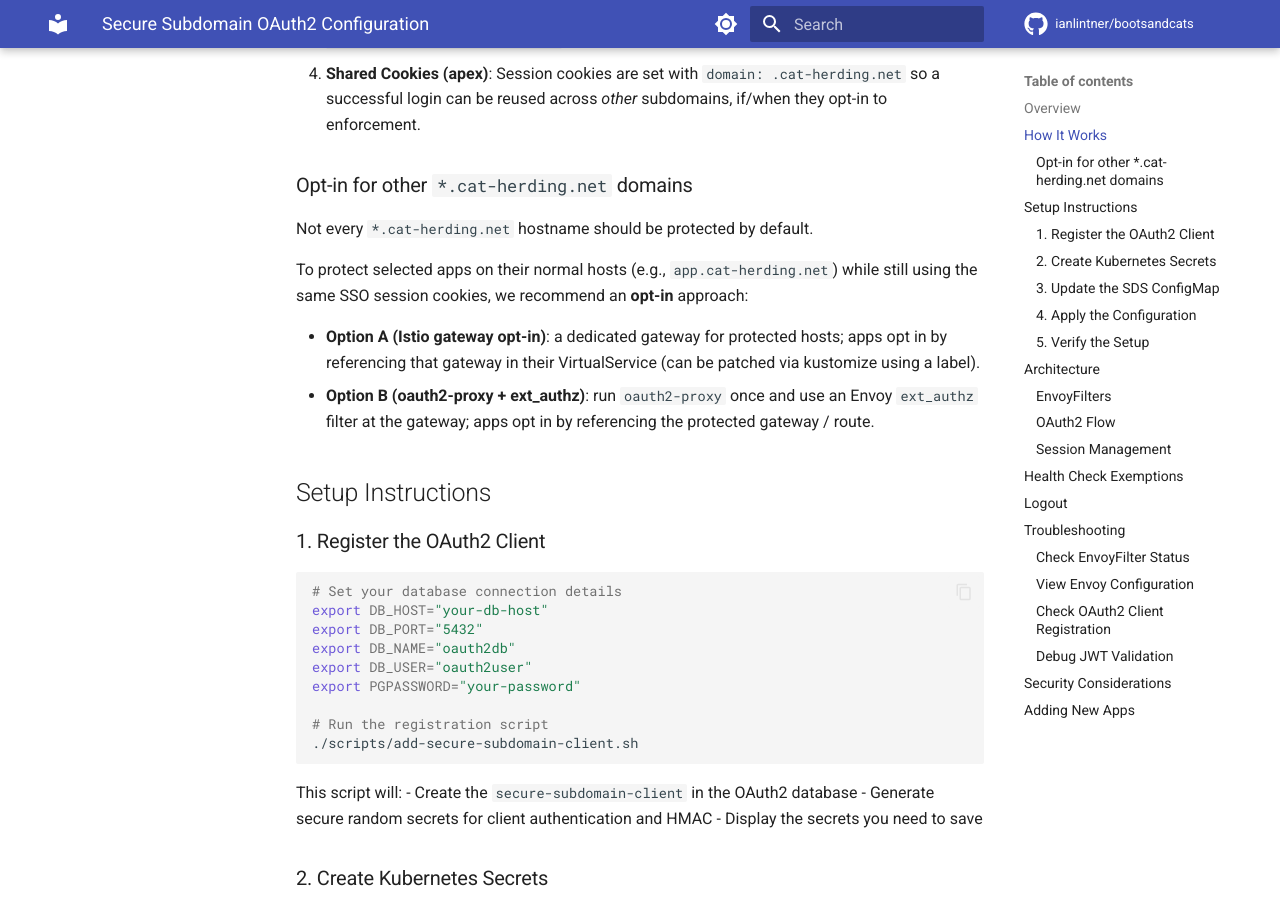
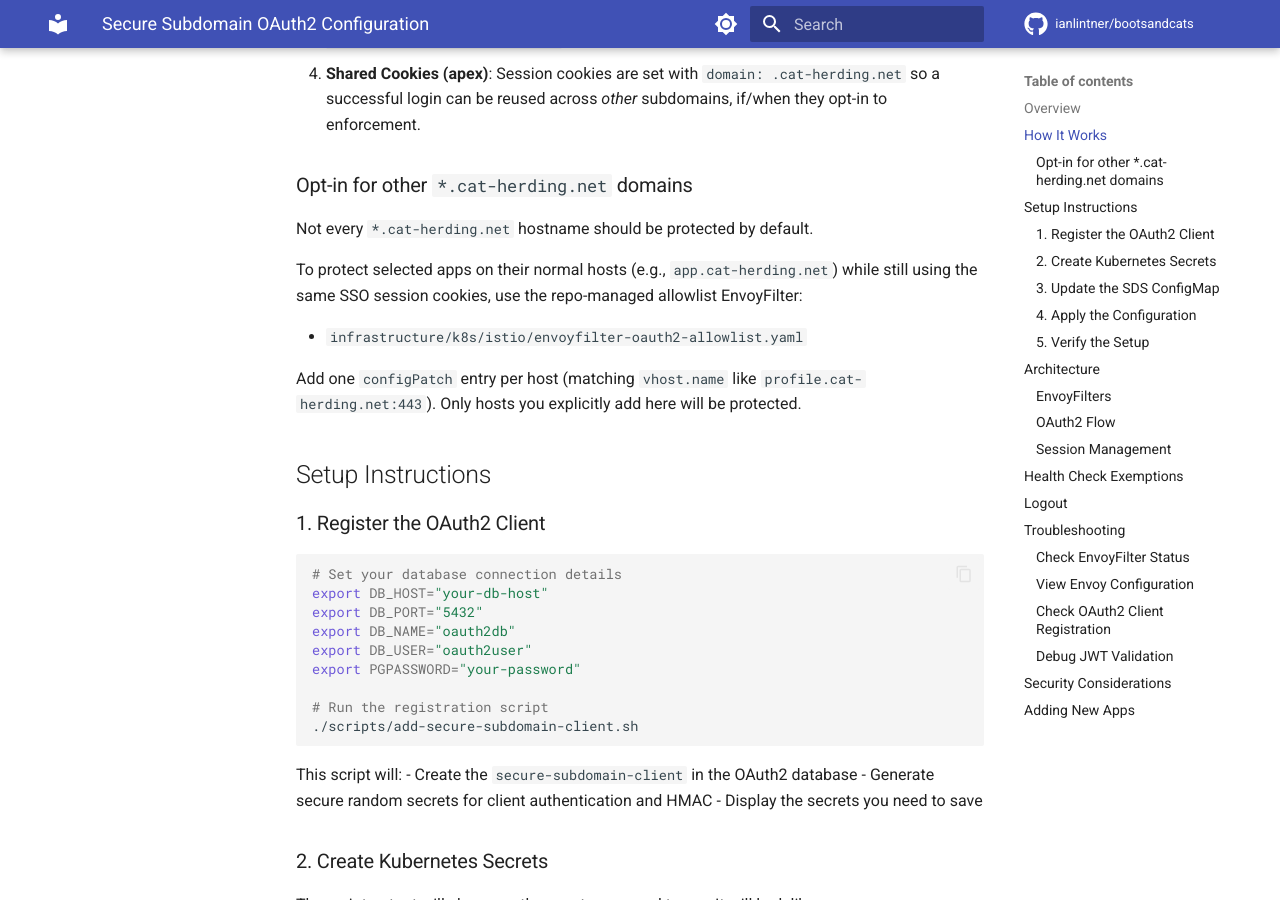
Before and after one commit to ianlintner/bootsandcats, an MkDocs documentation site: the page built from docs/SECURE_SUBDOMAIN_OAUTH2.md, in a window 1280 px wide and 900 px high, scrolled down 680 px. Built offline with MkDocs 1.6.1 and Material for MkDocs 9.7.7, drawn with Linux system fonts in a browser that asks for light colours; comment, search, counter and statistics services are not loaded; the version menu is left out; some of the changed text lies outside the part shown.

Commit message:
fix: Update OAuth2 configuration to include opt-in allowlist for non-secure hosts and improve documentation

```diff
--- a/docs/SECURE_SUBDOMAIN_OAUTH2.md
+++ b/docs/SECURE_SUBDOMAIN_OAUTH2.md
@@ -20,10 +20,11 @@ All traffic to `*.secure.cat-herding.net` is automatically protected by:
 
 Not every `*.cat-herding.net` hostname should be protected by default.
 
-To protect selected apps on their normal hosts (e.g., `app.cat-herding.net`) while still using the same SSO session cookies, we recommend an **opt-in** approach:
+To protect selected apps on their normal hosts (e.g., `app.cat-herding.net`) while still using the same SSO session cookies, use the repo-managed allowlist EnvoyFilter:
 
-- **Option A (Istio gateway opt-in)**: a dedicated gateway for protected hosts; apps opt in by referencing that gateway in their VirtualService (can be patched via kustomize using a label).
-- **Option B (oauth2-proxy + ext_authz)**: run `oauth2-proxy` once and use an Envoy `ext_authz` filter at the gateway; apps opt in by referencing the protected gateway / route.
+- `infrastructure/k8s/istio/envoyfilter-oauth2-allowlist.yaml`
+
+Add one `configPatch` entry per host (matching `vhost.name` like `profile.cat-herding.net:443`). Only hosts you explicitly add here will be protected.
 
 ## Setup Instructions
 
@@ -112,6 +113,11 @@ Access `https://myapp.secure.cat-herding.net` - you'll be automatically redirect
    - Applied to: Istio ingress gateway
    - Matches: `*.secure.cat-herding.net`
    - Provides: JWT validation, claim extraction to headers
+
+3. **envoyfilter-oauth2-allowlist.yaml**
+  - Applied to: Istio ingress gateway
+  - Matches: explicit `vhost.name` entries (e.g., `profile.cat-herding.net:443`)
+  - Provides: opt-in OAuth2 enforcement for non-secure hosts
 
 ### OAuth2 Flow
 
```
Also changed, not shown: infrastructure/k8s/README.md (+2 -1 lines), 2 other files.
